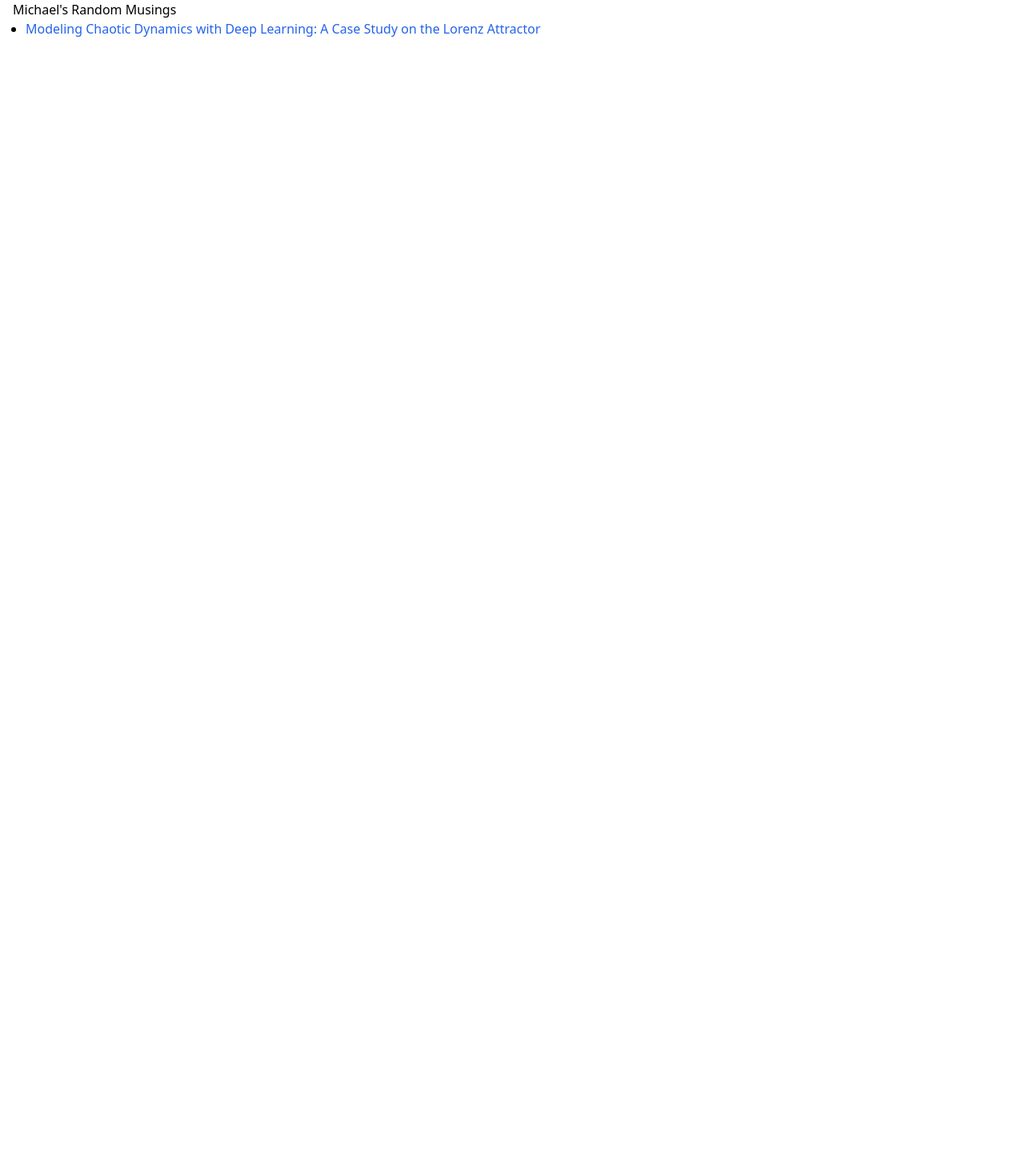
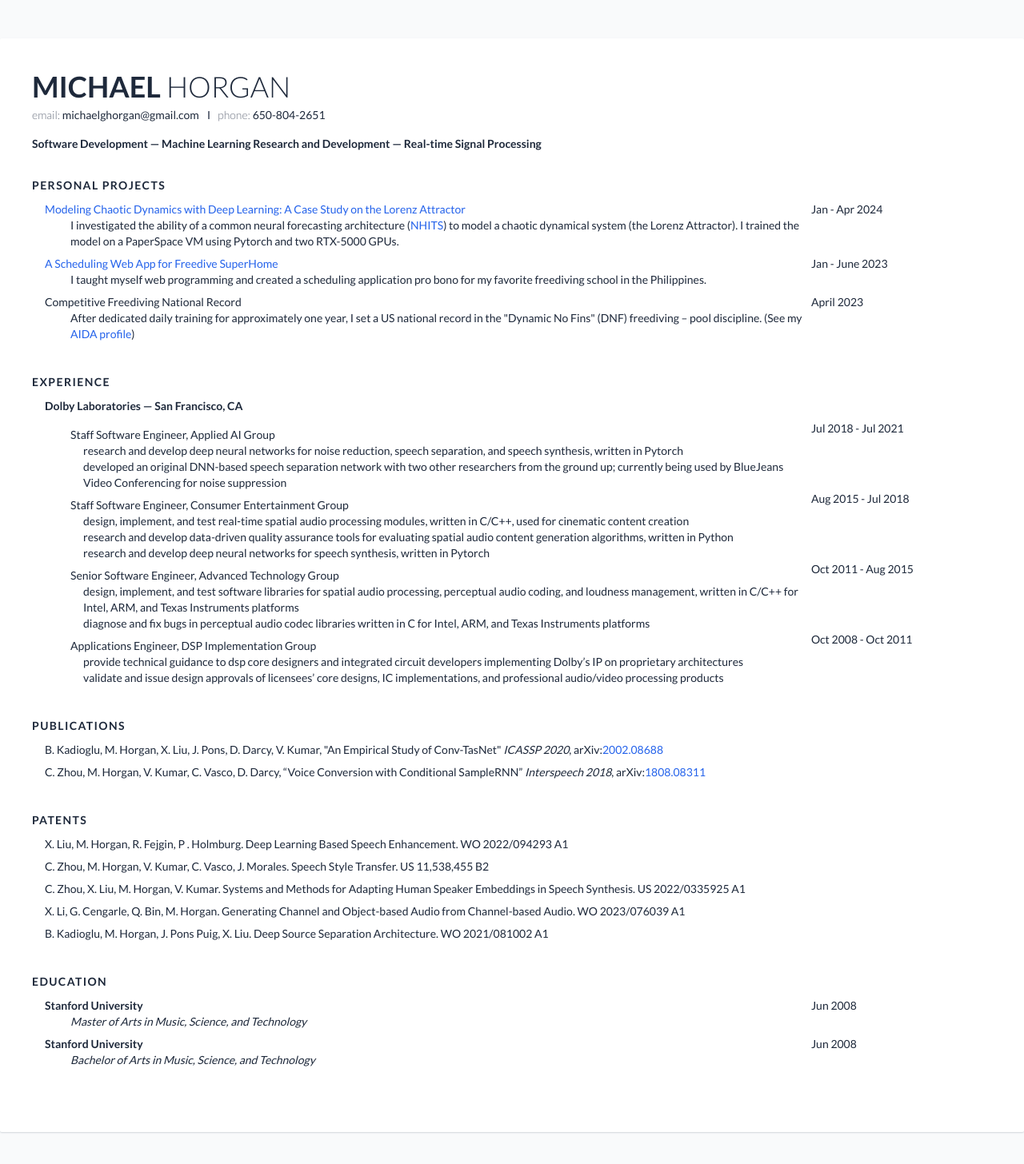
Before and after one commit to nrxszvo/nrxszvo.github.io, a SvelteKit app: page / in a window 1280 px wide. Shown: the top 1456 px of the page at 80% size. Before the commit the page ends 800 px from the top, so only its background shows below. Built offline with nearby package versions, Linux system fonts and the light colour scheme.

Commit message:
resume home page

```diff
--- a/src/app.css
+++ b/src/app.css
@@ -13,3 +13,66 @@
 		@apply py-2 px-2 sm:px-8;
 	}
 }
+
+@layer base {
+	body {
+		@apply bg-gray-50;
+		@apply font-lato;
+		@apply font-normal;
+		@apply pb-12;
+		@apply leading-relaxed;
+		@apply text-sm;
+		@apply text-slate-800;
+	}
+	.section {
+		@apply mb-10;
+	}
+	.section__title {
+		@apply tracking-widest;
+		@apply font-bold;
+		@apply mb-2.5;
+		@apply uppercase;
+	}
+	.section__list {
+		@apply ms-4;
+	}
+	.section__list-item {
+		@apply mb-2;
+	}
+	.section__list-item:last-of-type {
+		@apply mb-10;
+	}
+	a {
+		@apply font-medium;
+		@apply text-blue-600;
+		@apply hover:underline;
+	}
+	.left {
+		@apply align-top;
+		@apply inline-block;
+		@apply w-[80%];
+		@apply me-2;
+	}
+	.right {
+		@apply align-top;
+		@apply inline-block;
+		@apply w-[19%];
+	}
+	.company {
+		@apply font-bold;
+	}
+	.position__list {
+		@apply mt-2;
+	}
+	.position {
+		@apply mt-2;
+		@apply ms-8;
+	}
+	.position__items > li {
+		@apply ms-12;
+	}
+	.publication {
+		@apply ms-4;
+		@apply my-2;
+	}
+}
--- a/src/routes/+page.svelte
+++ b/src/routes/+page.svelte
@@ -2,11 +2,227 @@
 	import { base } from '$app/paths';
 </script>
 
-<div class="ms-4">Michael's Random Musings</div>
-<ul class="ms-8 list-disc">
-	<li>
-		<a class="font-medium text-blue-600 hover:underline" href="{base}/nhits-lorenz"
-			>Modeling Chaotic Dynamics with Deep Learning: A Case Study on the Lorenz Attractor</a
-		>
-	</li>
-</ul>
+<link
+	href="https://fonts.googleapis.com/css?family=Lato:400,300,700"
+	rel="stylesheet"
+	type="text/css"
+/>
+<div class="container bg-white mx-auto shadow-sm shadow-gray-300 rounded-sm p-10 mt-12">
+	<div class="header mb-8">
+		<div class="full-name text-4xl uppercase mb-1.5">
+			<span class="first-name font-bold">Michael</span>
+			<span class="last-name font-light">Horgan</span>
+		</div>
+		<div class="contact-info mb-4">
+			<span class="email font-light text-gray-500">email:</span>
+			<span class="email-val">michaelghorgan@gmail.com</span>
+			<span class="separator h-2.5 inline-block border-s-2 border-gray-500 divide-solid mx-2"
+			></span>
+			<span class="phone font-light text-gray-500">phone:</span>
+			<span class="phone-val">650-804-2651</span>
+		</div>
+		<div class="about">
+			<span class="font-bold inline-block me-2.5"
+				>Software Development &#8212 Machine Learning Research and Development &#8212
+				Real-time Signal Processing
+			</span>
+		</div>
+	</div>
+	<div class="details leading-5">
+		<div class="section">
+			<div class="section__title">Personal Projects</div>
+			<div class="section__list">
+				<div class="section__list-item">
+					<div class="left">
+						<a href="{base}/nhits-lorenz"
+							>Modeling Chaotic Dynamics with Deep Learning: A Case Study on the
+							Lorenz Attractor</a
+						>
+						<div class="desc ms-8">
+							I investigated the ability of a common neural forecasting architecture (<a
+								href="https://nixtlaverse.nixtla.io/neuralforecast/models.nhits.html"
+								>NHITS</a
+							>) to model a chaotic dynamical system (the Lorenz Attractor). I trained
+							the model on a PaperSpace VM using Pytorch and two RTX-5000 GPUs.
+						</div>
+					</div>
+					<div class="right"><div class="duration">Jan - Apr 2024</div></div>
+				</div>
+				<div class="section__list-item">
+					<div class="left">
+						<a href="https://app.freedivesuperhome.com"
+							>A Scheduling Web App for Freedive SuperHome</a
+						>
+						<div class="desc ms-8">
+							I taught myself web programming and created a scheduling application pro
+							bono for my favorite freediving school in the Philippines.
+						</div>
+					</div>
+					<div class="right"><div class="duration">Jan - June 2023</div></div>
+				</div>
+				<div class="section__list-item">
+					<div class="left">
+						Competitive Freediving National Record
+						<div class="desc ms-8">
+							After dedicated daily training for approximately one year, I set a US
+							national record in the "Dynamic No Fins" (DNF) freediving &#8211 pool
+							discipline. (See my <a
+								href="https://www.aidainternational.org/Athletes/Profile-dc4d56fa-a6ee-4b5f-a81b-5e739ddd5508"
+								>AIDA profile</a
+							>)
+						</div>
+					</div>
+					<div class="right"><div class="duration">April 2023</div></div>
+				</div>
+			</div>
+
+			<div class="section__title">Experience</div>
+			<div class="section__list">
+				<div class="section__list-item">
+					<div class="left">
+						<div class="company">Dolby Laboratories &#8212 San Francisco, CA</div>
+					</div>
+					<div class="position__list">
+						<div class="left">
+							<div class="position">Staff Software Engineer, Applied AI Group</div>
+							<ul class="position__items">
+								<li>
+									research and develop deep neural networks for noise reduction,
+									speech separation, and speech synthesis, written in Pytorch
+								</li>
+								<li>
+									developed an original DNN-based speech separation network with
+									two other researchers from the ground up; currently being used
+									by BlueJeans Video Conferencing for noise suppression
+								</li>
+							</ul>
+						</div>
+						<div class="right">
+							<div class="duration">Jul 2018 - Jul 2021</div>
+						</div>
+						<div class="left">
+							<div class="position">
+								Staff Software Engineer, Consumer Entertainment Group
+							</div>
+							<ul class="position__items">
+								<li>
+									design, implement, and test real‑time spatial audio processing
+									modules, written in C/C++, used for cinematic content creation
+								</li>
+								<li>
+									research and develop data-driven quality assurance tools for
+									evaluating spatial audio content generation algorithms, written
+									in Python
+								</li>
+								<li>
+									research and develop deep neural networks for speech synthesis,
+									written in Pytorch
+								</li>
+							</ul>
+						</div>
+						<div class="right"><div class="duration">Aug 2015 - Jul 2018</div></div>
+						<div class="left">
+							<div class="position">
+								Senior Software Engineer, Advanced Technology Group
+							</div>
+							<ul class="position__items">
+								<li>
+									design, implement, and test software libraries for spatial audio
+									processing, perceptual audio coding, and loudness management,
+									written in C/C++ for Intel, ARM, and Texas Instruments platforms
+								</li>
+								<li>
+									diagnose and fix bugs in perceptual audio codec libraries
+									written in C for Intel, ARM, and Texas Instruments platforms
+								</li>
+							</ul>
+						</div>
+						<div class="right">
+							<div class="duration">Oct 2011 - Aug 2015</div>
+						</div>
+						<div class="left">
+							<div class="position">
+								Applications Engineer, DSP Implementation Group
+							</div>
+							<ul class="position__items">
+								<li>
+									provide technical guidance to dsp core designers and integrated
+									circuit developers implementing Dolby’s IP on proprietary
+									architectures
+								</li>
+								<li></li>
+								<li>
+									validate and issue design approvals of licensees’ core designs,
+									IC implementations, and professional audio/video processing
+									products
+								</li>
+							</ul>
+						</div>
+						<div class="right">
+							<div class="duration">Oct 2008 - Oct 2011</div>
+						</div>
+					</div>
+				</div>
+			</div>
+			<div class="section__title">Publications</div>
+			<div class="section__list">
+				<div class="section__list-item">
+					B. Kadioglu, M. Horgan, X. Liu, J. Pons, D. Darcy, V. Kumar, "An Empirical Study
+					of Conv-TasNet" <i>ICASSP 2020</i>, arXiv:<a
+						href="https://arxiv.org/abs/2002.08688">2002.08688</a
+					>
+				</div>
+				<div class="section__list-item">
+					C. Zhou, M. Horgan, V. Kumar, C. Vasco, D. Darcy, “Voice Conversion with
+					Conditional SampleRNN” <i>Interspeech 2018</i>, arXiv:<a
+						href="https://arxiv.org/abs/1808.08311">1808.08311</a
+					>
+				</div>
+			</div>
+			<div class="section__title">Patents</div>
+			<div class="section__list">
+				<div class="section__list-item">
+					X. Liu, M. Horgan, R. Fejgin, P . Holmburg. Deep Learning Based Speech
+					Enhancement. WO 2022/094293 A1
+				</div>
+				<div class="section__list-item">
+					C. Zhou, M. Horgan, V. Kumar, C. Vasco, J. Morales. Speech Style Transfer. US
+					11,538,455 B2
+				</div>
+				<div class="section__list-item">
+					C. Zhou, X. Liu, M. Horgan, V. Kumar. Systems and Methods for Adapting Human
+					Speaker Embeddings in Speech Synthesis. US 2022/0335925 A1
+				</div>
+				<div class="section__list-item">
+					X. Li, G. Cengarle, Q. Bin, M. Horgan. Generating Channel and Object-based Audio
+					from Channel-based Audio. WO 2023/076039 A1
+				</div>
+				<div class="section__list-item">
+					B. Kadioglu, M. Horgan, J. Pons Puig, X. Liu. Deep Source Separation
+					Architecture. WO 2021/081002 A1
+				</div>
+			</div>
+			<div class="section__title">Education</div>
+			<div class="section__list">
+				<div class="section__list-item">
+					<div class="left">
+						<b>Stanford University</b>
+						<div class="desc ms-8">
+							<i>Master of Arts in Music, Science, and Technology</i>
+						</div>
+					</div>
+					<div class="right">Jun 2008</div>
+				</div>
+				<div class="section__list-item">
+					<div class="left">
+						<b>Stanford University</b>
+						<div class="desc ms-8">
+							<i>Bachelor of Arts in Music, Science, and Technology</i>
+						</div>
+					</div>
+					<div class="right">Jun 2008</div>
+				</div>
+			</div>
+		</div>
+	</div>
+</div>
--- a/tailwind.config.js
+++ b/tailwind.config.js
@@ -2,7 +2,11 @@
 export default {
 	content: ['./src/**/*.{html,js,svelte,ts}'],
 	theme: {
-		extend: {}
+		extend: {
+			fontFamily: {
+				lato: ['Lato', 'sans-serif']
+			}
+		}
 	},
 	plugins: []
 };
```
